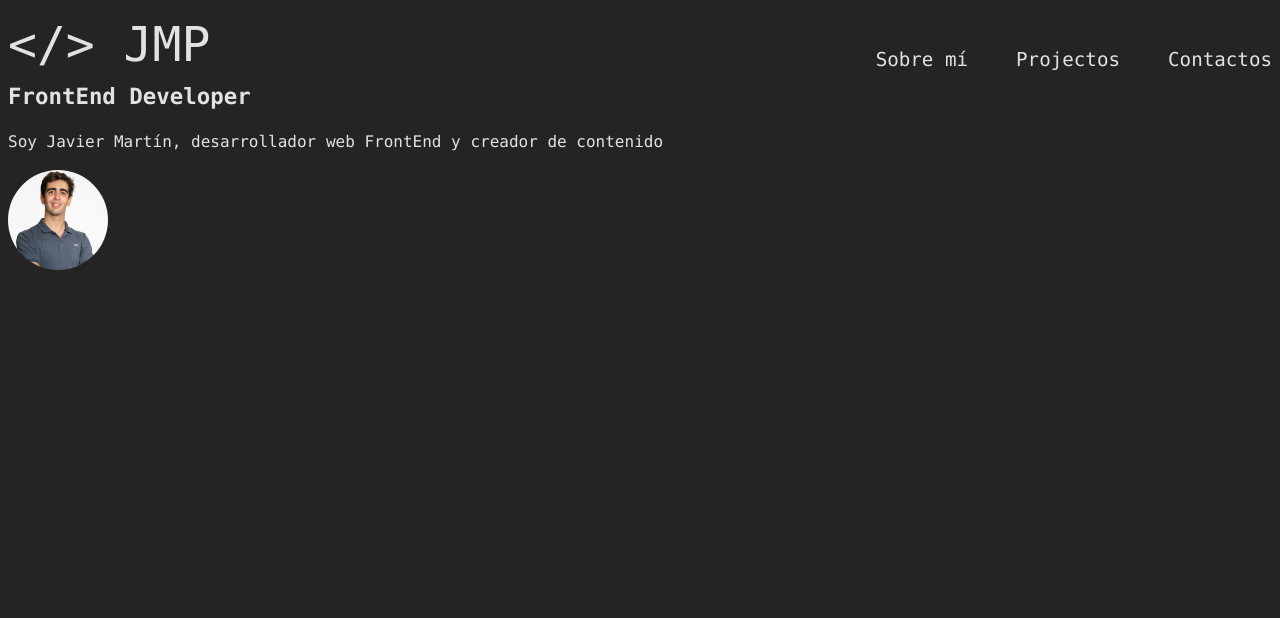
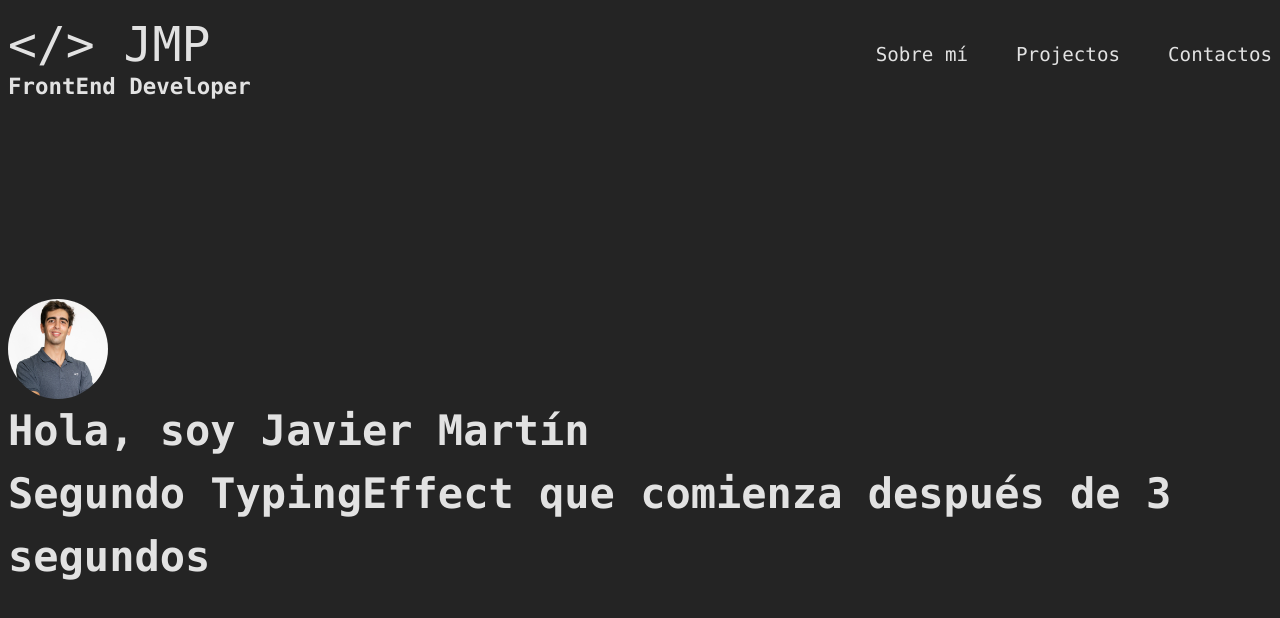
Before and after one commit to jmartinpizarro/portfolio, a React (Vite) app: page / in a window 1280 px wide. Shown: the top 618 px of the page. Built offline with nearby package versions, Linux system fonts and the light colour scheme.

Commit message:
init of presentation section

```diff
--- a/src/App.css
+++ b/src/App.css
@@ -21,6 +21,7 @@
 }
 
 .subname{
+  margin-top: -10px;
   font-size: 1.4rem;
 }
 
@@ -57,7 +58,22 @@
   opacity: 1;
 }
 
-img{
-  border-radius: 100%;
+.dynamicText, .intro{
+  margin: 0;
+  font-size: 42px;
+  font-weight: 700;
+}
+
+.initContainer{
+  height: 85vh;
+  display: flex;
+  align-items: left;
+  justify-content: center;
+  flex-direction: column;
+  text-align: left;
+}
+
+.profile{
   width: 100px;
+  border-radius: 50%;
 }
--- a/src/App.jsx
+++ b/src/App.jsx
@@ -1,15 +1,29 @@
+import { useEffect, useState } from 'react';
 import './App.css';
 import FollowMouse from './FollowMouse';
 import Navbar from './Navbar';
 import TypingEffect from './TypingEffect';
 
 function App(){
+  const [startSecondTyping, setStartSecondTyping] = useState(false)
+
+  useEffect(() => {
+    const timer = setTimeout(() => {
+      setStartSecondTyping(true)
+    }, 2000)
+
+    return () => clearTimeout(timer)
+  }, [])
+
   return(
     <>
       <FollowMouse></FollowMouse>
       <Navbar></Navbar>
-      <TypingEffect phrase={'Soy Javier Martín, desarrollador web FrontEnd y creador de contenido'}></TypingEffect>
-      <img src="./src/assets/fotoJMP.jpg" alt="" />
+      <section className='initContainer'>
+        <img className='profile' src="./src/assets/fotoJMP.jpg" alt="Javier Martin perfil" />
+        <h2 className="intro">Hola, soy Javier Martín</h2>
+        {startSecondTyping && <TypingEffect phrase={'Segundo TypingEffect que comienza después de 3 segundos'} />}
+      </section>
     </>
   )
 }
```
